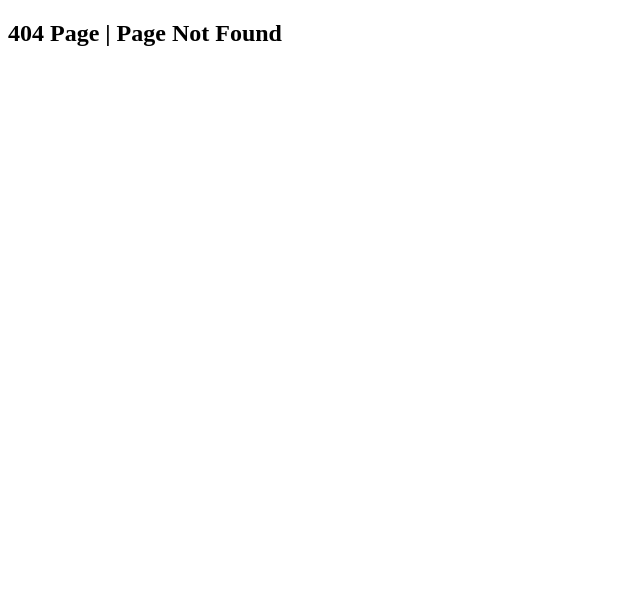
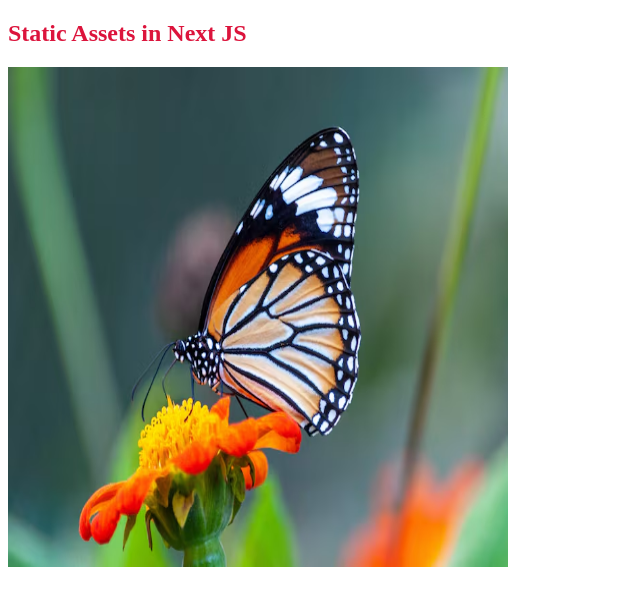
Before and after one commit to Rishab-RajHR/NextJS16, a Next.js app: page /static-assets in a window 1280 px wide. Before the commit this address had no page. Shown: the top 606 px of the page, without its empty margins (0-640 px from the left). Built offline with nearby package versions, Linux system fonts and the light colour scheme.

Commit message:
Static Assets

```diff
--- /dev/null
+++ b/public/script.js
@@ -0,0 +1 @@
+alert("Hello ");
--- /dev/null
+++ b/public/style.css
@@ -0,0 +1,3 @@
+h2 {
+  color: crimson;
+}
--- a/src/app/layout.js
+++ b/src/app/layout.js
@@ -21,6 +21,10 @@ export default function RootLayout({ children }) {
   return (
     <html lang="en" className={`${geistSans.variable} ${geistMono.variable}`}>
       <head>
+          <link rel="stylesheet" href="/style.css"/>
+          <script src="/script.js" async/>
+      </head>
+      <head>
           <script src="/feature.js" async />
       </head>
       <body>
--- /dev/null
+++ b/src/app/static-assets/page.js
@@ -0,0 +1,12 @@
+import React from 'react'
+
+const StaticAssets = () => {
+  return (
+     <>
+      <h2>Static Assets in Next JS</h2>
+      <img src="/image.avif" alt="Butterfly" width={500} height={500} />
+     </>
+  );
+}
+
+export default StaticAssets
```
Also changed, not shown: public/image.avif (added).
